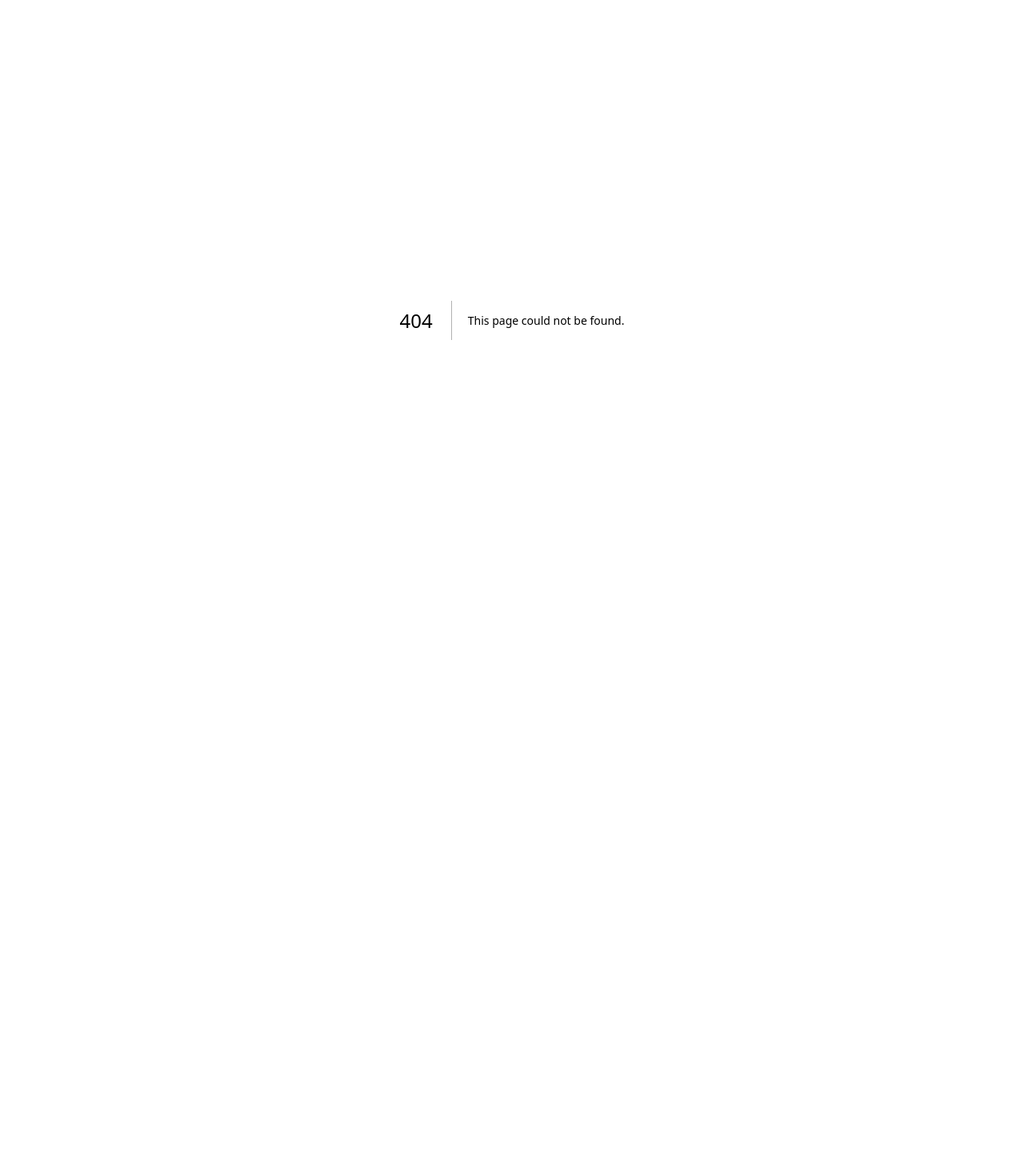
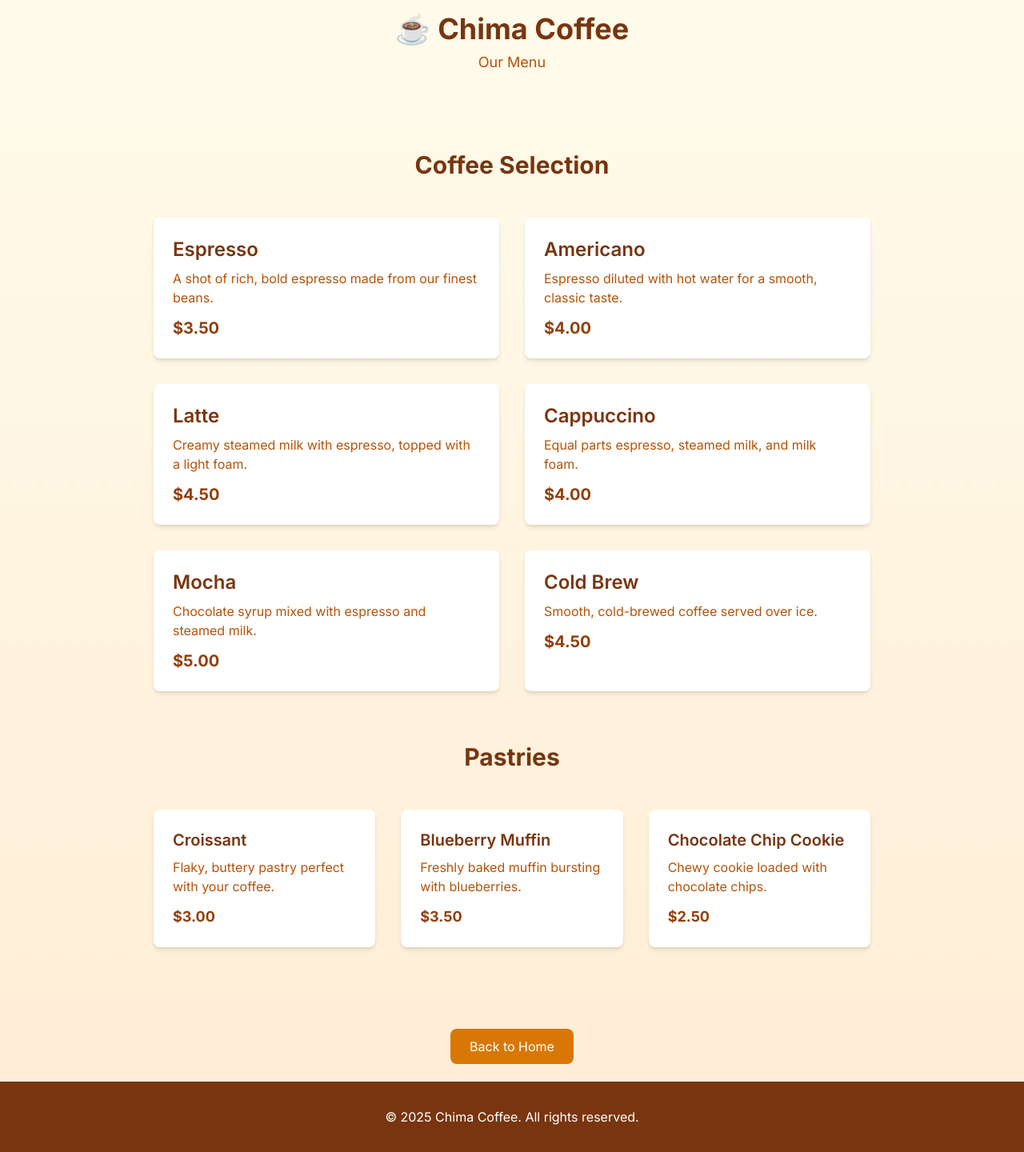
Before and after one commit to DisMurr/chimacoffee, a Next.js app: page /menu in a window 1280 px wide. Before the commit this address had no page. Shown: the whole page at 80% size. Before the commit the page ends 800 px from the top, so only its background shows below. Built offline with nearby package versions, Linux system fonts and the light colour scheme.

Commit message:
Add menu page with coffee and pastry items, link from landing page

```diff
--- /dev/null
+++ b/src/app/menu/page.tsx
@@ -0,0 +1,101 @@
+export default function Menu() {
+  const coffees = [
+    {
+      name: "Espresso",
+      price: "$3.50",
+      description: "A shot of rich, bold espresso made from our finest beans."
+    },
+    {
+      name: "Americano",
+      price: "$4.00",
+      description: "Espresso diluted with hot water for a smooth, classic taste."
+    },
+    {
+      name: "Latte",
+      price: "$4.50",
+      description: "Creamy steamed milk with espresso, topped with a light foam."
+    },
+    {
+      name: "Cappuccino",
+      price: "$4.00",
+      description: "Equal parts espresso, steamed milk, and milk foam."
+    },
+    {
+      name: "Mocha",
+      price: "$5.00",
+      description: "Chocolate syrup mixed with espresso and steamed milk."
+    },
+    {
+      name: "Cold Brew",
+      price: "$4.50",
+      description: "Smooth, cold-brewed coffee served over ice."
+    }
+  ];
+
+  const pastries = [
+    {
+      name: "Croissant",
+      price: "$3.00",
+      description: "Flaky, buttery pastry perfect with your coffee."
+    },
+    {
+      name: "Blueberry Muffin",
+      price: "$3.50",
+      description: "Freshly baked muffin bursting with blueberries."
+    },
+    {
+      name: "Chocolate Chip Cookie",
+      price: "$2.50",
+      description: "Chewy cookie loaded with chocolate chips."
+    }
+  ];
+
+  return (
+    <div className="min-h-screen bg-gradient-to-b from-amber-50 to-orange-100">
+      {/* Header */}
+      <header className="p-4 text-center">
+        <h1 className="text-4xl font-bold text-amber-900">☕ Chima Coffee</h1>
+        <p className="text-lg text-amber-700 mt-2">Our Menu</p>
+      </header>
+
+      {/* Menu Section */}
+      <section className="py-20 px-4">
+        <div className="max-w-4xl mx-auto">
+          <h2 className="text-3xl font-bold text-center text-amber-900 mb-12">Coffee Selection</h2>
+          <div className="grid grid-cols-1 md:grid-cols-2 gap-8 mb-16">
+            {coffees.map((item, index) => (
+              <div key={index} className="bg-white p-6 rounded-lg shadow-md">
+                <h3 className="text-2xl font-semibold text-amber-900 mb-2">{item.name}</h3>
+                <p className="text-amber-700 mb-3">{item.description}</p>
+                <p className="text-xl font-bold text-amber-800">{item.price}</p>
+              </div>
+            ))}
+          </div>
+
+          <h2 className="text-3xl font-bold text-center text-amber-900 mb-12">Pastries</h2>
+          <div className="grid grid-cols-1 md:grid-cols-3 gap-8">
+            {pastries.map((item, index) => (
+              <div key={index} className="bg-white p-6 rounded-lg shadow-md">
+                <h3 className="text-xl font-semibold text-amber-900 mb-2">{item.name}</h3>
+                <p className="text-amber-700 mb-3">{item.description}</p>
+                <p className="text-lg font-bold text-amber-800">{item.price}</p>
+              </div>
+            ))}
+          </div>
+        </div>
+      </section>
+
+      {/* Back to Home */}
+      <section className="text-center py-8">
+        <a href="/" className="bg-amber-600 text-white px-6 py-3 rounded-lg hover:bg-amber-700 transition-colors">
+          Back to Home
+        </a>
+      </section>
+
+      {/* Footer */}
+      <footer className="bg-amber-900 text-white py-8 text-center">
+        <p>&copy; 2025 Chima Coffee. All rights reserved.</p>
+      </footer>
+    </div>
+  );
+}
--- a/src/app/page.tsx
+++ b/src/app/page.tsx
@@ -27,6 +27,7 @@ export default function Home() {
               <div className="text-4xl mb-4">🍵</div>
               <h4 className="text-2xl font-semibold text-amber-900 mb-3">Menu</h4>
               <p className="text-amber-700">Explore our diverse menu of coffees, teas, and freshly baked pastries made with love.</p>
+              <a href="/menu" className="mt-4 inline-block bg-amber-600 text-white px-4 py-2 rounded hover:bg-amber-700 transition-colors">View Menu</a>
             </div>
 
             <div className="bg-white p-6 rounded-lg shadow-md hover:shadow-lg transition-shadow">
```
